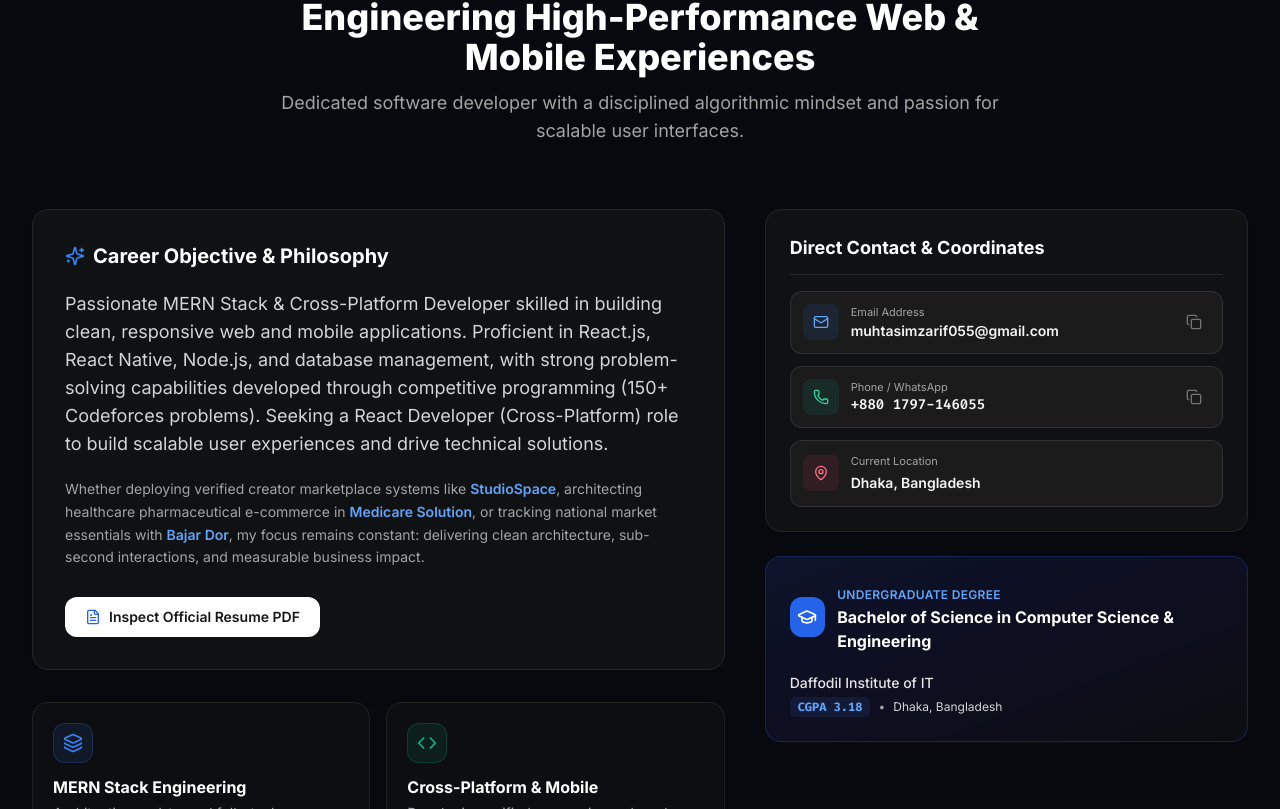
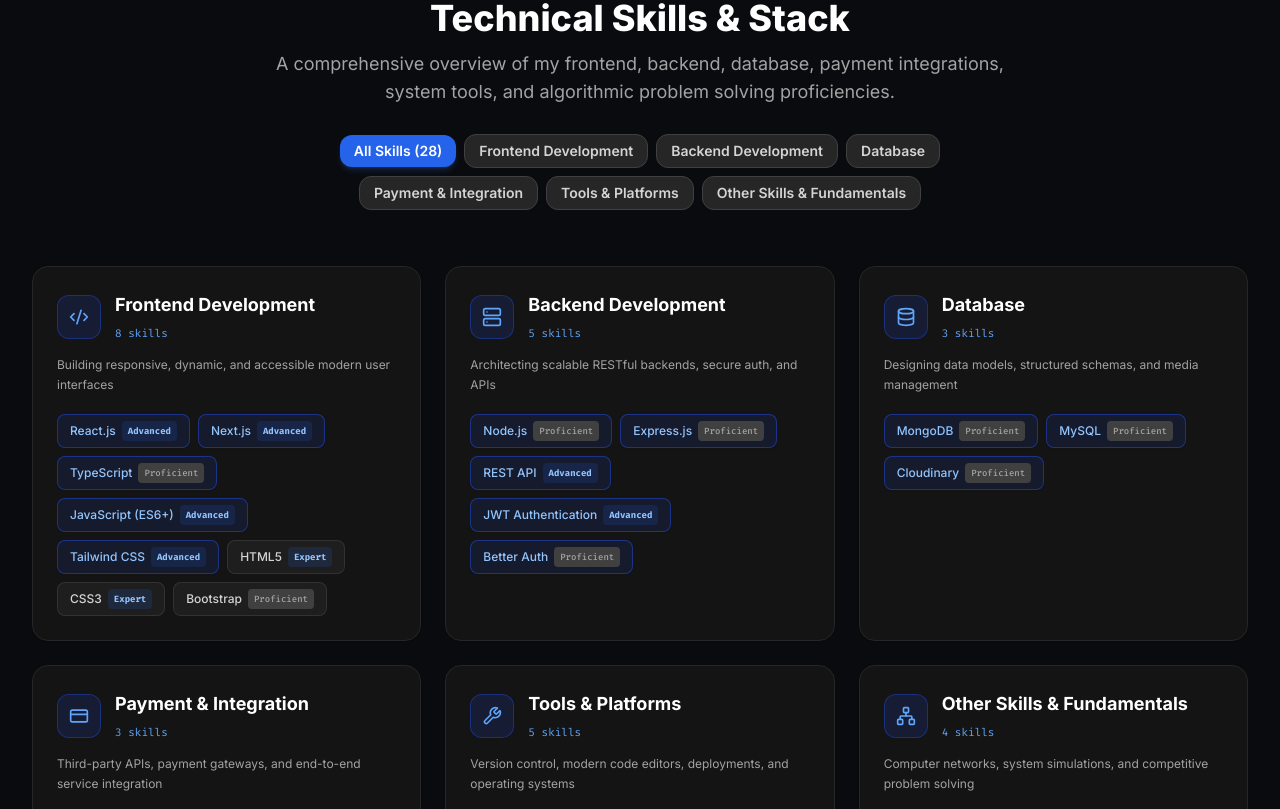
Before and after one commit to mdzarif55/portfolio, a Next.js app: page / in a window 1280 px wide. Shown: the part 951-1760 px from the top of the page. Built offline with nearby package versions, Linux system fonts and the light colour scheme.

Commit message:
Update skills with complete 28 skills categorized and optimized

```diff
--- a/src/app/page.tsx
+++ b/src/app/page.tsx
@@ -24,9 +24,9 @@ export default function HomePage() {
       {/* Main Sections */}
       <main className="flex-1">
         <Hero onOpenResume={() => setIsResumeModalOpen(true)} />
-        <About onOpenResume={() => setIsResumeModalOpen(true)} />
         <Skills />
         <Projects />
+        {/* <About onOpenResume={() => setIsResumeModalOpen(true)} /> */}
         <CompetitiveCoding />
         <ExperienceEducation />
         <Contact />
--- a/src/components/Skills.tsx
+++ b/src/components/Skills.tsx
@@ -4,24 +4,27 @@ import { useState } from "react";
 import {
   Code2,
   Server,
-  BarChart3,
+  Database,
+  CreditCard,
   Wrench,
+  Network,
+  Cpu,
   Layers,
   Sparkles,
-  CheckCircle,
-  Cpu,
 } from "lucide-react";
-import { portfolioData, SkillCategory } from "@/data/portfolio-data";
+import { portfolioData } from "@/data/portfolio-data";
 
 export function Skills() {
   const { skillCategories } = portfolioData;
   const [activeCategory, setActiveCategory] = useState<string>("All");
 
   const categoryIcons: Record<string, any> = {
-    "Frontend & Mobile": Code2,
-    "Backend & Database": Server,
-    "Data Analysis & Testing": BarChart3,
-    "Tools, Design & Platforms": Wrench,
+    "Frontend Development": Code2,
+    "Backend Development": Server,
+    "Database": Database,
+    "Payment & Integration": CreditCard,
+    "Tools & Platforms": Wrench,
+    "Other Skills & Fundamentals": Network,
   };
 
   const filteredCategories =
@@ -39,29 +42,29 @@ export function Skills() {
             <span>Technical Capabilities</span>
           </div>
           <h2 className="text-3xl sm:text-4xl font-extrabold text-neutral-900 dark:text-white">
-            Comprehensive Technical Skills
+            Technical Skills &amp; Stack
           </h2>
           <p className="text-neutral-600 dark:text-neutral-400 text-base sm:text-lg">
-            Mastering full-stack web architectures, cross-platform mobile frameworks, and algorithmic data design.
+            A comprehensive overview of my frontend, backend, database, payment integrations, system tools, and algorithmic problem solving proficiencies.
           </p>
 
           {/* Filter Pills */}
           <div className="flex flex-wrap items-center justify-center gap-2 pt-4">
             <button
               onClick={() => setActiveCategory("All")}
-              className={`px-4 py-2 rounded-xl text-xs sm:text-sm font-semibold transition-all ${
+              className={`px-3.5 py-1.5 rounded-xl text-xs sm:text-sm font-semibold transition-all ${
                 activeCategory === "All"
                   ? "bg-blue-600 text-white shadow-md shadow-blue-500/20"
                   : "bg-white dark:bg-neutral-800 text-neutral-600 dark:text-neutral-300 hover:bg-neutral-200 dark:hover:bg-neutral-700 border border-neutral-200 dark:border-neutral-700"
               }`}
             >
-              All Categories
+              All Skills ({skillCategories.reduce((acc, c) => acc + c.skills.length, 0)})
             </button>
             {skillCategories.map((cat) => (
               <button
                 key={cat.title}
                 onClick={() => setActiveCategory(cat.title)}
-                className={`px-4 py-2 rounded-xl text-xs sm:text-sm font-semibold transition-all ${
+                className={`px-3.5 py-1.5 rounded-xl text-xs sm:text-sm font-semibold transition-all ${
                   activeCategory === cat.title
                     ? "bg-blue-600 text-white shadow-md shadow-blue-500/20"
                     : "bg-white dark:bg-neutral-800 text-neutral-600 dark:text-neutral-300 hover:bg-neutral-200 dark:hover:bg-neutral-700 border border-neutral-200 dark:border-neutral-700"
@@ -73,36 +76,41 @@ export function Skills() {
           </div>
         </div>
 
-        {/* Categories Grid */}
-        <div className="grid grid-cols-1 md:grid-cols-2 gap-8">
+        {/* Categories Grid - 3 columns for balanced 6 categories */}
+        <div className="grid grid-cols-1 md:grid-cols-2 lg:grid-cols-3 gap-6">
           {filteredCategories.map((category) => {
             const Icon = categoryIcons[category.title] || Layers;
             return (
               <div
                 key={category.title}
-                className="group p-6 sm:p-8 rounded-2xl bg-white dark:bg-neutral-900/80 border border-neutral-200 dark:border-neutral-800 shadow-sm hover:shadow-xl hover:border-blue-500/40 transition-all duration-300"
+                className="group flex flex-col justify-between p-6 rounded-2xl bg-white dark:bg-neutral-900/80 border border-neutral-200 dark:border-neutral-800 shadow-sm hover:shadow-xl hover:border-blue-500/40 transition-all duration-300"
               >
+                <div>
                   {/* Category Header */}
-                <div className="flex items-center gap-4 mb-4">
-                  <div className="w-12 h-12 rounded-2xl bg-blue-50 dark:bg-blue-950/50 border border-blue-200 dark:border-blue-800/60 flex items-center justify-center text-blue-600 dark:text-blue-400 group-hover:scale-110 group-hover:bg-blue-600 group-hover:text-white transition-all duration-300">
-                    <Icon className="w-6 h-6" />
+                  <div className="flex items-center gap-3.5 mb-3">
+                    <div className="w-11 h-11 rounded-xl bg-blue-50 dark:bg-blue-950/50 border border-blue-200 dark:border-blue-800/60 flex items-center justify-center text-blue-600 dark:text-blue-400 group-hover:scale-105 group-hover:bg-blue-600 group-hover:text-white transition-all duration-300 shrink-0">
+                      <Icon className="w-5 h-5" />
                     </div>
                     <div>
-                    <h3 className="font-bold text-neutral-900 dark:text-white text-lg sm:text-xl">
+                      <h3 className="font-bold text-neutral-900 dark:text-white text-base sm:text-lg">
                         {category.title}
                       </h3>
-                    <p className="text-xs sm:text-sm text-neutral-500 dark:text-neutral-400">
-                      {category.description}
-                    </p>
+                      <span className="text-[11px] text-blue-600 dark:text-blue-400 font-mono">
+                        {category.skills.length} skills
+                      </span>
                     </div>
                   </div>
 
+                  <p className="text-xs text-neutral-500 dark:text-neutral-400 mb-4 leading-relaxed">
+                    {category.description}
+                  </p>
+
                   {/* Skills Chips */}
-                <div className="flex flex-wrap gap-2.5 pt-3">
+                  <div className="flex flex-wrap gap-2 pt-1">
                     {category.skills.map((skill) => (
                       <div
                         key={skill.name}
-                      className={`inline-flex items-center gap-2 px-3.5 py-2 rounded-xl text-xs sm:text-sm font-medium transition-all ${
+                        className={`inline-flex items-center gap-1.5 px-3 py-1.5 rounded-lg text-xs font-medium transition-all ${
                           skill.featured
                             ? "bg-blue-50 dark:bg-blue-950/40 text-blue-700 dark:text-blue-300 border border-blue-200 dark:border-blue-800/70 shadow-sm"
                             : "bg-neutral-100 dark:bg-neutral-800/60 text-neutral-700 dark:text-neutral-300 border border-neutral-200/80 dark:border-neutral-700/60"
@@ -110,7 +118,7 @@ export function Skills() {
                       >
                         <span>{skill.name}</span>
                         <span
-                        className={`text-[10px] px-1.5 py-0.5 rounded-md font-mono ${
+                          className={`text-[9px] px-1.5 py-0.5 rounded font-mono ${
                             skill.level === "Expert" || skill.level === "Advanced"
                               ? "bg-blue-600/15 text-blue-700 dark:text-blue-300 font-bold"
                               : "bg-neutral-200 dark:bg-neutral-700 text-neutral-600 dark:text-neutral-400"
@@ -122,6 +130,7 @@ export function Skills() {
                     ))}
                   </div>
                 </div>
+              </div>
             );
           })}
         </div>
--- a/src/data/portfolio-data.ts
+++ b/src/data/portfolio-data.ts
@@ -122,58 +122,73 @@ export const portfolioData: PortfolioData = {
   ],
   skillCategories: [
     {
-      title: "Frontend & Mobile",
-      description: "Building responsive, accessible, dynamic user interfaces",
-      icon: "Layout",
+      title: "Frontend Development",
+      description: "Building responsive, dynamic, and accessible modern user interfaces",
+      icon: "Code2",
       skills: [
         { name: "React.js", level: "Advanced", featured: true },
         { name: "Next.js", level: "Advanced", featured: true },
-        { name: "React Native", level: "Proficient", featured: true },
         { name: "TypeScript", level: "Proficient", featured: true },
         { name: "JavaScript (ES6+)", level: "Advanced", featured: true },
         { name: "Tailwind CSS", level: "Advanced", featured: true },
-        { name: "HTML5 & CSS3", level: "Expert", featured: false },
+        { name: "HTML5", level: "Expert", featured: false },
+        { name: "CSS3", level: "Expert", featured: false },
         { name: "Bootstrap", level: "Proficient", featured: false },
       ],
     },
     {
-      title: "Backend & Database",
-      description: "Designing RESTful services, APIs, and data modeling",
+      title: "Backend Development",
+      description: "Architecting scalable RESTful backends, secure auth, and APIs",
       icon: "Server",
       skills: [
         { name: "Node.js", level: "Proficient", featured: true },
         { name: "Express.js", level: "Proficient", featured: true },
-        { name: "MongoDB", level: "Proficient", featured: true },
-        { name: "MySQL", level: "Intermediate", featured: false },
-        { name: "RESTful APIs", level: "Advanced", featured: true },
-        { name: "Authentication (JWT)", level: "Proficient", featured: false },
+        { name: "REST API", level: "Advanced", featured: true },
+        { name: "JWT Authentication", level: "Advanced", featured: true },
+        { name: "Better Auth", level: "Proficient", featured: true },
       ],
     },
     {
-      title: "Data Analysis & Testing",
-      description: "Validating logic, querying data, and ensuring API reliability",
-      icon: "BarChart3",
+      title: "Database",
+      description: "Designing data models, structured schemas, and media management",
+      icon: "Database",
       skills: [
-        { name: "SQL", level: "Proficient", featured: true },
-        { name: "Data Visualization", level: "Proficient", featured: true },
-        { name: "Dashboard Creation", level: "Proficient", featured: false },
-        { name: "API Testing (Postman)", level: "Advanced", featured: true },
-        { name: "Manual Testing", level: "Proficient", featured: false },
-        { name: "Browser DevTools", level: "Expert", featured: false },
+        { name: "MongoDB", level: "Proficient", featured: true },
+        { name: "MySQL", level: "Proficient", featured: true },
+        { name: "Cloudinary", level: "Proficient", featured: true },
       ],
     },
     {
-      title: "Tools, Design & Platforms",
-      description: "Workflow tooling, CI/CD deployment, and UI design suites",
+      title: "Payment & Integration",
+      description: "Third-party APIs, payment gateways, and end-to-end service integration",
+      icon: "CreditCard",
+      skills: [
+        { name: "Stripe", level: "Proficient", featured: true },
+        { name: "API Integration", level: "Advanced", featured: true },
+        { name: "Postman", level: "Advanced", featured: true },
+      ],
+    },
+    {
+      title: "Tools & Platforms",
+      description: "Version control, modern code editors, deployments, and operating systems",
       icon: "Wrench",
       skills: [
-        { name: "Git & GitHub", level: "Advanced", featured: true },
+        { name: "Git", level: "Advanced", featured: true },
+        { name: "GitHub", level: "Advanced", featured: true },
         { name: "VS Code", level: "Expert", featured: false },
         { name: "Vercel", level: "Advanced", featured: true },
-        { name: "Figma", level: "Proficient", featured: true },
-        { name: "Adobe Photoshop", level: "Intermediate", featured: false },
-        { name: "Adobe Illustrator", level: "Intermediate", featured: false },
-        { name: "Canva", level: "Advanced", featured: false },
+        { name: "Linux", level: "Proficient", featured: true },
+      ],
+    },
+    {
+      title: "Other Skills & Fundamentals",
+      description: "Computer networks, system simulations, and competitive problem solving",
+      icon: "Network",
+      skills: [
+        { name: "Problem Solving", level: "Advanced", featured: true },
+        { name: "Data Structures & Algorithm", level: "Advanced", featured: true },
+        { name: "Networking", level: "Proficient", featured: true },
+        { name: "Cisco Packet Tracer", level: "Proficient", featured: false },
       ],
     },
   ],
```
Lines whose indentation alone changed are shown as unchanged.
